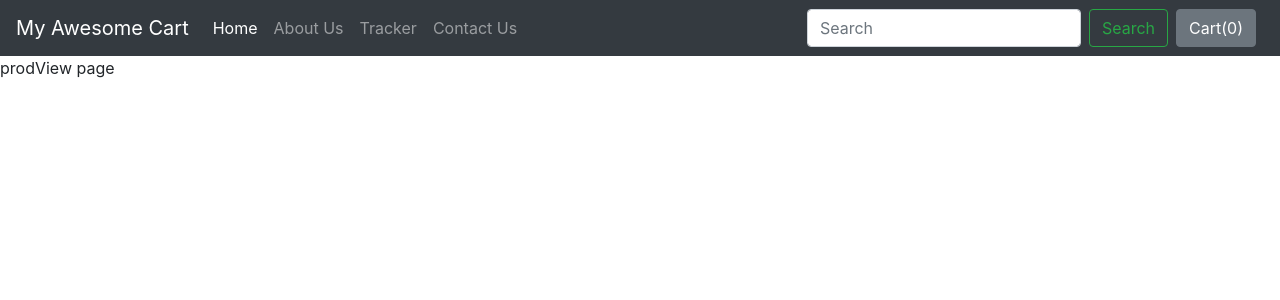
After one commit to RahatGithub/myShop, a Django app: page /shop/prodView/ in a window 1280 px wide. The commit adds this page. Shown: the top 300 px of the page. Run offline with Django 3.2, Linux system fonts and the light colour scheme; some libraries are stand-ins or nearby versions.

Commit message:
More templates added

```diff
--- a/shop/templates/shop/basic.html
+++ b/shop/templates/shop/basic.html
@@ -18,7 +18,7 @@
 
         <nav class="navbar navbar-expand-lg navbar-dark bg-dark">
 
-            <a class="navbar-brand" href="#">My Awesome Cart</a>
+            <a class="navbar-brand" href="/shop">My Awesome Cart</a>
 
             <button class="navbar-toggler" type="button" data-toggle="collapse" data-target="#navbarSupportedContent" aria-controls="navbarSupportedContent" aria-expanded="false" aria-label="Toggle navigation">
                 <span class="navbar-toggler-icon"></span>
@@ -27,27 +27,16 @@
             <div class="collapse navbar-collapse" id="navbarSupportedContent">
                 <ul class="navbar-nav mr-auto">
                     <li class="nav-item active">
-                        <a class="nav-link" href="#">Home <span class="sr-only">(current)</span></a>
+                        <a class="nav-link" href="/shop">Home <span class="sr-only">(current)</span></a>
                     </li>
                     <li class="nav-item">
-                        <a class="nav-link" href="#">Link</a>
-                    </li>
-                    <li class="nav-item dropdown">
-                        <a class="nav-link dropdown-toggle" href="#" id="navbarDropdown" role="button" data-toggle="dropdown" aria-haspopup="true" aria-expanded="false">
-                            Dropdown
-                        </a>
-                        <div class="dropdown-menu" aria-labelledby="navbarDropdown">
-                            <a class="dropdown-item" href="#">Action</a>
-                            <a class="dropdown-item" href="#">Another action</a>
-                            <div class="dropdown-divider"></div>
-                            <a class="dropdown-item" href="#">Something else here</a>
-                        </div>
+                        <a class="nav-link" href="/shop/about">About Us</a>
                     </li>
                     <li class="nav-item">
-                        <a class="nav-link disabled" href="#" tabindex="-1" aria-disabled="true">Disabled</a>
+                        <a class="nav-link" href="/shop/tracker">Tracker</a>
                     </li>
                     <li class="nav-item">
-                        <a class="nav-link" href="#">Cart(<span id="cart">0</span>)</a>
+                        <a class="nav-link" href="/shop/contact">Contact Us</a>
                     </li>
                 </ul>
 
@@ -55,6 +44,11 @@
                     <input class="form-control mr-sm-2" type="search" placeholder="Search" aria-label="Search">
                     <button class="btn btn-outline-success my-2 my-sm-0" type="submit">Search</button>
                 </form>
+
+                <button type="button" class="btn btn-secondary mx-2" id="popcart" data-html="true" data-container="body" data-toggle="popover" data-placement="bottom" data-content="Bottom popover">
+                    Cart(<span id="cart">0</span>)
+                </button>
+
             </div>
         </nav>
 
--- /dev/null
+++ b/shop/templates/shop/checkout.html
@@ -0,0 +1,6 @@
+{% extends 'shop/basic.html' %}
+
+
+{% block title %} checkout {% endblock %}
+
+{% block body %} checkout page {% endblock %}
--- /dev/null
+++ b/shop/templates/shop/contact.html
@@ -0,0 +1,5 @@
+{% extends 'shop/basic.html' %}
+
+{% block title %} contact {% endblock %}
+
+{% block body %} contact us page {% endblock %}
--- a/shop/templates/shop/index.html
+++ b/shop/templates/shop/index.html
@@ -136,6 +136,9 @@
   document.getElementById('cart').innerHTML = Object.keys(cart).length;
   });
 
+  $('#popcart').popover();
+  document.getElementById("popcart").setAttribute('data-content', '<h5>Cart for your items in my shopping cart</h5>');
+
 </script>
 
 {% endblock %}
--- /dev/null
+++ b/shop/templates/shop/prodView.html
@@ -0,0 +1,5 @@
+{% extends 'shop/basic.html' %}
+
+{% block title %} prodView {% endblock %}
+
+{% block body %} prodView page {% endblock %}
--- /dev/null
+++ b/shop/templates/shop/search.html
@@ -0,0 +1,5 @@
+{% extends 'shop/basic.html' %}
+
+{% block title %} search {% endblock %}
+
+{% block body %} search page {% endblock %}
--- /dev/null
+++ b/shop/templates/shop/tracker.html
@@ -0,0 +1,5 @@
+{% extends 'shop/basic.html' %}
+
+{% block title %} Tracker {% endblock %}
+
+{% block body %} trackerpage {% endblock %}
--- a/shop/urls.py
+++ b/shop/urls.py
@@ -7,6 +7,6 @@ urlpatterns = [
     path("contact/", views.contact, name="contact"),
     path("tracker/", views.tracker, name="TrackingStatus"),
     path("search/", views.search, name="Search"),
-    path("product_view/", views.productView, name="ProductView"),
+    path("prodView/", views.productView, name="ProductView"),
     path("checkout/", views.checkout, name="Checkout"),
 ]
--- a/shop/views.py
+++ b/shop/views.py
@@ -25,20 +25,20 @@ def about(request):
 
 
 def contact(request):
-    return HttpResponse("Under development")
+    return render(request, 'shop/contact.html')
 
 
 def search(request):
-    return HttpResponse("Under development")
+    return render(request, 'shop/search.html')
 
 
 def tracker(request):
-    return HttpResponse("Under development")
+    return render(request, 'shop/tracker.html')
 
 
 def productView(request):
-    return HttpResponse("Under development")
+    return render(request, 'shop/prodView.html')
 
 
 def checkout(request):
-    return HttpResponse("Under development")
+    return render(request, 'shop/checkout.html')
```
